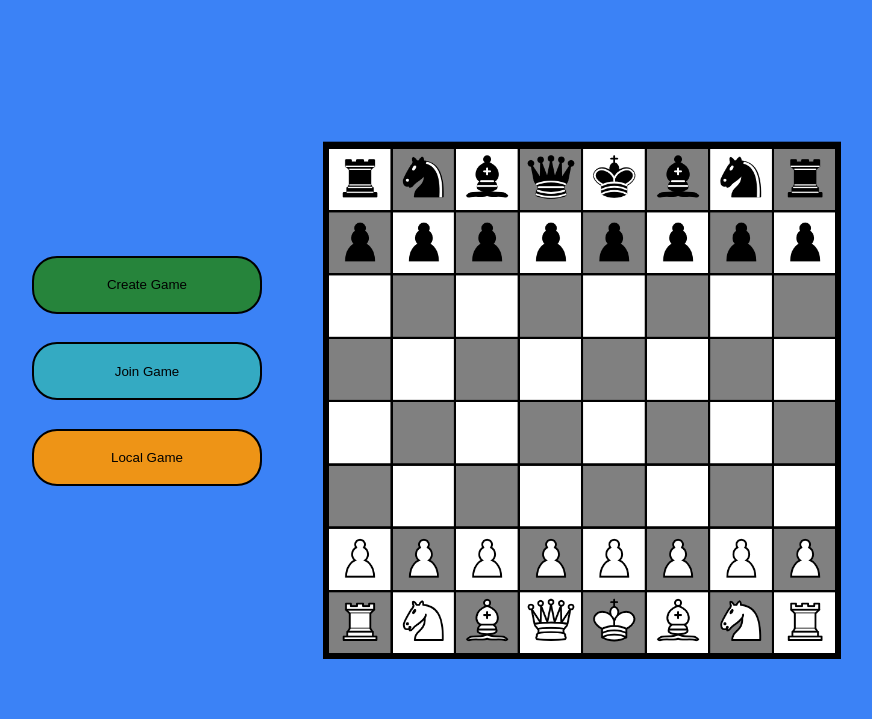
After one commit to Breburda-Dejan/Schach, a Python web app: template templates/index.html in a window 1280 px wide. The commit adds this page. Shown: the top 719 px of the page, without its empty margins (61-933 px from the left). Run offline with Jinja, Linux system fonts and the light colour scheme; the template is opened without the code that fills it, so the values that code supplies are empty.

Commit message:
landing-page with create + local game button

```diff
--- /dev/null
+++ b/static/index.css
@@ -0,0 +1,87 @@
+:root{
+  --main-bg-color: #3b82f6;
+  --main-bg-color-transparent: #2563ebe9;
+
+  --bg-primary: #0a0e27;
+  --bg-secondary: #0f1437;
+
+  --text-primary: #f8fafc;
+
+
+  --button-create-game: #26843b;
+  --button-join-game: #34aac2;
+  --button-local-game: #ee9416;
+}
+
+body{
+  background-color: var(--main-bg-color);
+  color: var(--text-primary);
+}
+
+.container{
+    position: fixed;
+    height:80%;
+    aspect-ratio: 2/1;
+    left: 5%;
+    top: 10%;
+}
+
+.buttons {
+    position: relative;
+    height:90%;
+    aspect-ratio: 1/2;
+    top:5%;
+    left:0%;
+}
+
+
+button{
+    width: 80%;
+    height: 10%;
+    border-radius: 25px;
+    border:2px solid black;
+}
+
+button:hover{
+    transform: scale(1.1);
+    border-left:-5px solid black;
+    border-bottom: -5px solid black;
+    cursor: pointer;
+}
+
+.new-game{
+    position:absolute;
+    top: 25%;
+    left:10%;
+    background-color: var(--button-create-game) ;
+}
+
+.join-game{
+    position:absolute;
+    top: 40%;
+    left:10%;
+    background-color: var(--button-join-game) ;
+}
+
+.local-game{
+    position:absolute;
+    top: 55%;
+    left:10%;
+    background-color: var(--button-local-game) ;
+}
+
+
+.chessboard {
+    position:absolute;
+    height: 90%;
+    aspect-ratio: 1/1;
+    top:5%;
+}
+
+.preview {
+    position: relative;
+    top:-85%;
+    width: 70%;
+    height: 90%;
+    left:25%
+}
--- /dev/null
+++ b/templates/index.html
@@ -0,0 +1,27 @@
+<!DOCTYPE html>
+<html lang="en">
+<head>
+    <meta charset="UTF-8">
+    <meta name="viewport" content="width=device-width, initial-scale=1.0">
+    <title>Schach</title>
+    <link rel="stylesheet" href="../static/index.css">
+</head>
+<body>
+    <div class="container">
+        <div class="buttons">
+            <button class="new-game" id="create" onclick="window.location.href = '/new/w'">Create Game</button>
+            <button class="join-game" id="join" onclick="join()">Join Game</button>
+            <button class="local-game" id="local" onclick="window.location.href = '/new/w-b'">Local Game</button>
+        </div>
+        <div class="preview">
+            <img class="chessboard" src="../static/images/chessboard.png" alt="">
+        </div>
+    </div>
+</body>
+<script>
+
+
+
+
+</script>
+</html>
```
Also changed, not shown: app.py (+26 -13 lines), templates/game.html (+6 -4 lines), templates/graveyard.html (deleted, +0 -11 lines), static/game.css (renamed from static/style.css), static/images/chessboard.png (added).
